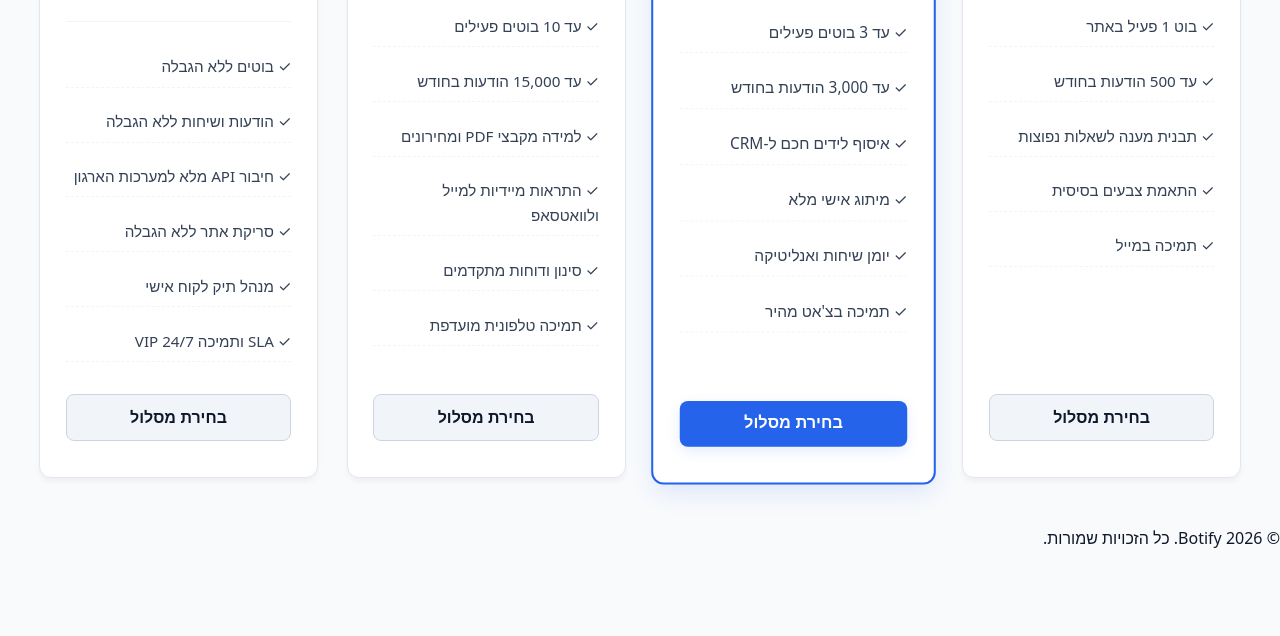
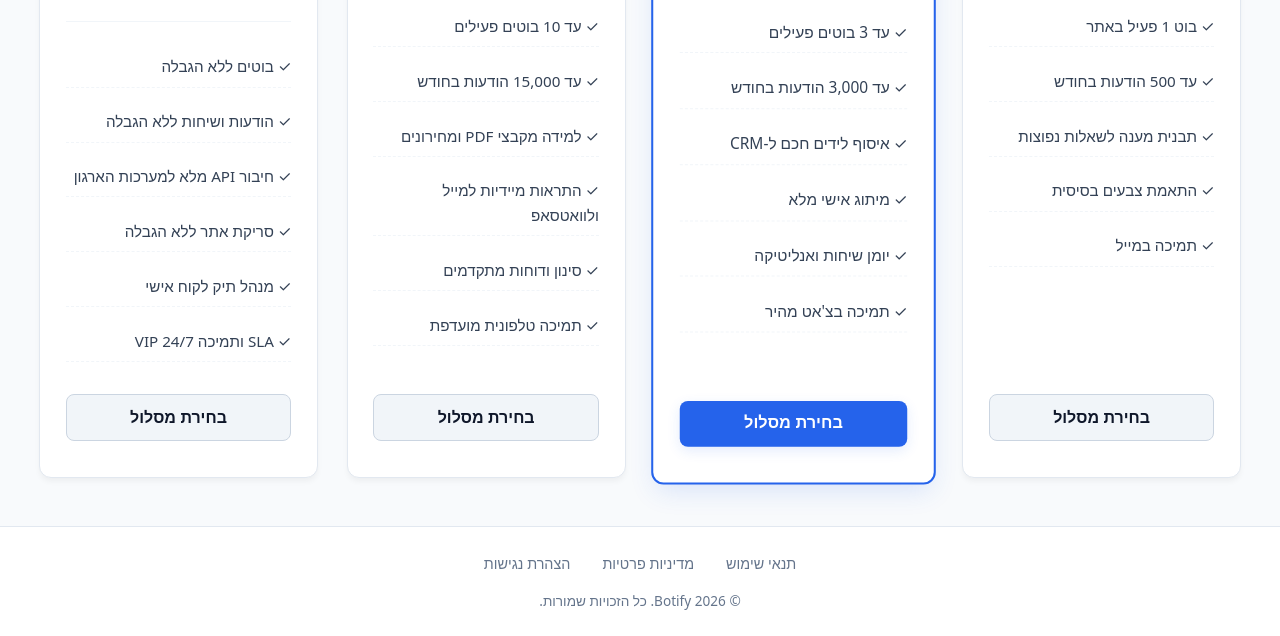
Before and after one commit to ruti058327-creator/botify, a plain HTML site: page public/pages/pricing.html in a window 1280 px wide. Shown: the part 565-1201 px from the top of the page. Before the commit the page ends 1116 px from the top, so only its background shows below. Drawn offline with Linux system fonts and the light colour scheme.

Commit message:
add footer to the html: about, demo, payment, pricing

```diff
--- a/public/pages/pricing.html
+++ b/public/pages/pricing.html
@@ -133,9 +133,18 @@
     </div>
   </main>
 
-  <footer>
-    <p>&copy; 2026 Botify. כל הזכויות שמורות.</p>
-  </footer>
+    <footer class="site-footer">
+        <div class="footer-container">
+            <ul class="footer-links">
+                <li><a href="/terms.html">תנאי שימוש</a></li>
+                <li><a href="/privacy.html">מדיניות פרטיות</a></li>
+                <li><a href="/accessibility.html">הצהרת נגישות</a></li>
+            </ul>
+        </div>
+        <div class="footer-bottom">
+            <p>&copy; 2026 Botify. כל הזכויות שמורות.</p>
+        </div>
+    </footer>
 
   <!-- קישורי JavaScript מתוקנים עם נתיב יחסי -->
   <script src="../js/config.js"></script>
```
Also changed, not shown: public/pages/about.html (+11 -2 lines), public/pages/demo.html (+13 -0 lines), public/pages/payment.html (+12 -3 lines), public/index.html (indentation only).
